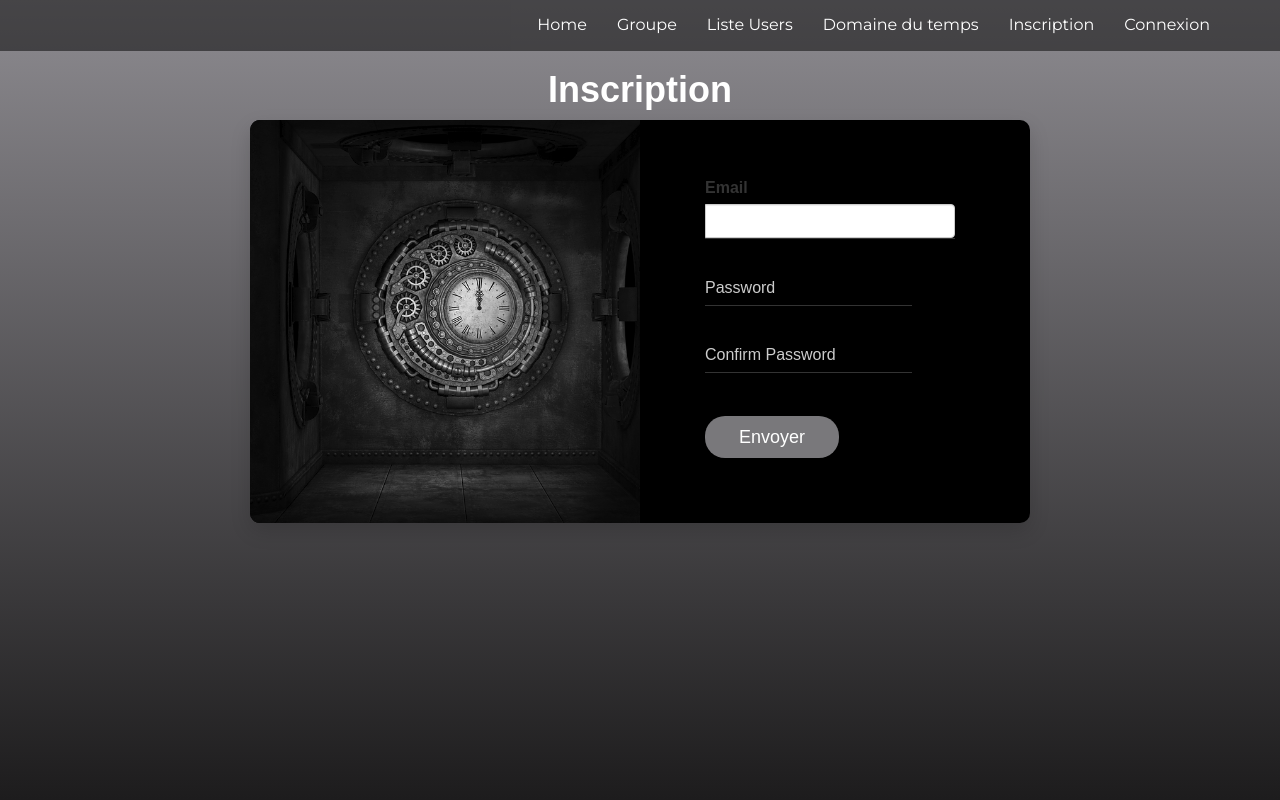
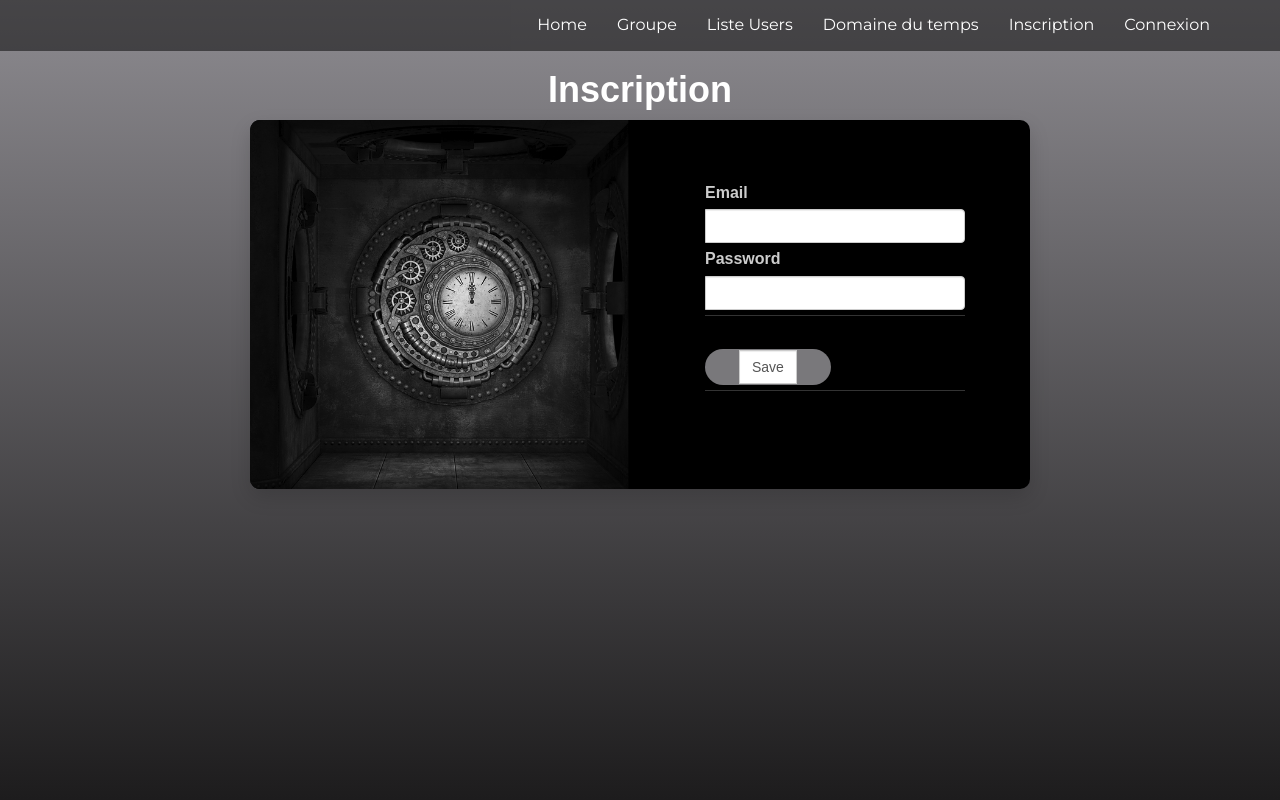
Before and after one commit to MagTKT/ipssi-timer-go, a Symfony app: template templates/user/new.html.twig in a window 1280 px wide. Run offline with Twig, Linux system fonts and the light colour scheme; the template is opened without the code that fills it, so the values that code supplies are empty; form fields are guessed from the names that the template uses; some libraries are stand-ins or nearby versions.

Commit message:
correction bug insertion user => mauvaise utilisation du form de synfony

```diff
--- a/src/Form/UserType.php
+++ b/src/Form/UserType.php
@@ -16,6 +16,11 @@ class UserType extends AbstractType
             ->add('email', EmailType::class)
             ->add('password', RepeatedType::class, [
                 'type' => PasswordType::class,
+                'first_options' => ['label' => 'Mot de passe'],
+                'second_options' => ['label' => "Répéter le mot de passe "],
+            ])
+            ->add('save', SubmitType::class,[
+                'label' => 'Envoyer',
             ])
         ;
     }
--- a/templates/user/_form.html.twig
+++ b/templates/user/_form.html.twig
@@ -1,26 +1,16 @@
-{# {{ form_start(form) }}
-    {{ form_widget(form) }}
-    <button class="btn">{{ button_label|default('Save') }}</button>
-{{ form_end(form) }} #}
-
 <div class="wrapper wrapper--w780">
     <div class="card card-3">
         <div class="card-heading"></div>
         <div class="card-body">
             {{ form_start(form) }}
-                    <form method="POST">
-                        <div class="input-group">
+                <div class="input-group input--style-3">
                     {{ form_row(form.email) }}
+                <div class="input-group input--style-3">
+                    {{ form_row(form.password) }}
                 </div>
-                        <div class="input-group">
-                            <input class="input--style-3" type="text" placeholder="Password" name="password">
-                        </div><div class="input-group">
-                            <input class="input--style-3" type="text" placeholder="Confirm Password" name="password">
+                <div class="p-t-10 btn btn--pill btn--green">
+                    {{ form_row(form.save) }}
                 </div>
-                        <div class="p-t-10">
-                            <button class="btn btn--pill btn--green" type="submit">Envoyer</button>
-                        </div>
-                    </form>
             {{ form_end(form) }}
         </div>
     </div>
```
Also changed, not shown: src/Controller/UserController.php (line endings or trailing spaces). Lines whose indentation alone changed are shown as unchanged.
